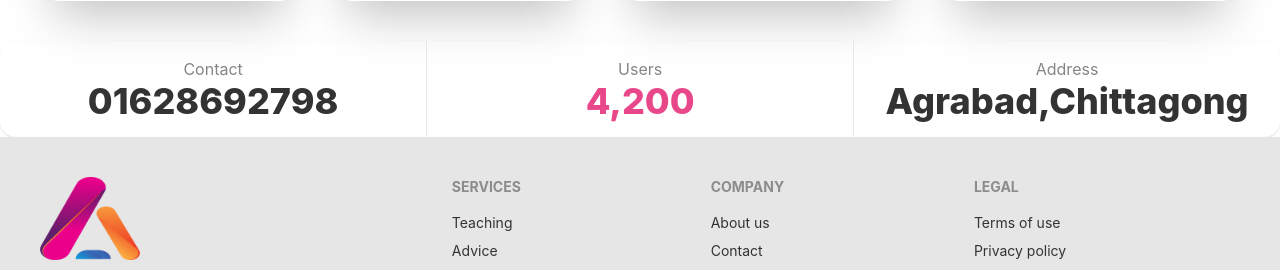
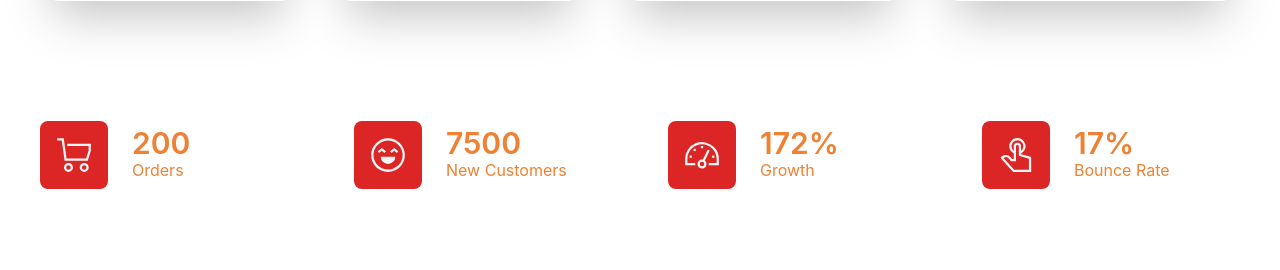
Before and after one commit to rakibul58/abacus-academy, a React (Create React App) app: page / in a window 1280 px wide. Shown: the part 1419-1689 px from the top of the page. Built offline with nearby package versions, Linux system fonts and the light colour scheme.

Commit message:
home page done for now

```diff
--- a/package.json
+++ b/package.json
@@ -9,7 +9,9 @@
     "daisyui": "^2.38.0",
     "react": "^18.2.0",
     "react-dom": "^18.2.0",
+    "react-helmet": "^6.1.0",
     "react-icons": "^4.6.0",
+    "react-photo-view": "^1.2.3",
     "react-router-dom": "^6.4.3",
     "react-scripts": "5.0.1",
     "web-vitals": "^2.1.4"
--- a/src/Pages/About/About.js
+++ b/src/Pages/About/About.js
@@ -1,30 +1,30 @@
 import React from 'react';
+import MyHelmet from '../../components/MyHelmet';
+import MyPhotoViewer from '../../components/MyPhotoViewer';
 // import ismail  from '../../../images/ismail.jpeg'
 import ismail from '../../images/ismail.jpeg'
 import rakib from '../../images/rakib.jpg'
 
 const About = () => {
   return (
-    <div>
-      <div className=" px-4 py-6 text-3xl font-semibold text-center text-secondary-focus text-bold">About
-        Abacus Academy
-
-
-      </div >
-      <p className='text-1xl font-semibold text-center py-2'>Our objective is to create a skillful nation<br /> and spreading knowledge around. So join ud if you also want to be enlightened.</p>
-
-
+    <div className='px-4'>
+      <MyHelmet>About</MyHelmet>
+      <h1 className=" px-4 py-6 text-3xl font-semibold text-center text-secondary-focus text-bold">
+        About Abacus Academy
+      </h1 >
+      <p className='text-1xl font-semibold text-center py-2'>
+        Our objective is to create a skillful nation<br /> and spreading knowledge around. So join us if you also want to be enlightened.
+      </p>
       <div className='flex flex-wrap justify-center gap-10 my-10'>
-
         <div className="card w-96 bg-base-100 shadow-2xl">
-          <figure><img src={ismail} className='mask mask-circle object-cover w-24' alt="Shoes" /></figure>
+          <figure><MyPhotoViewer src={ismail}><img src={ismail} className='mask mask-circle object-cover w-24' alt="Shoes" /></MyPhotoViewer></figure>
           <div className="card-body">
             <h2 className="card-title text-secondary">Mohammad Ismail Emon</h2>
             <p>CEO</p>
           </div>
         </div>
         <div className="card w-96 bg-base-100 shadow-2xl pt-5">
-          <figure><img src={rakib} className='mask mask-circle object-cover w-24' alt="Shoes" /></figure>
+          <figure><MyPhotoViewer src={rakib}><img src={rakib} className='mask mask-circle object-cover w-24' alt="Shoes" /></MyPhotoViewer></figure>
           <div className="card-body">
             <h2 className="card-title text-secondary">Muhammed Rakibul Hasan</h2>
             <p>CEO</p>
--- a/src/Pages/Contact/Contact.js
+++ b/src/Pages/Contact/Contact.js
@@ -1,8 +1,10 @@
 import React from 'react';
+import MyHelmet from '../../components/MyHelmet';
 
 const Contact = () => {
     return (
         <div>
+            <MyHelmet>Contact</MyHelmet>
             <h1 className="text-6xl">This is contact</h1>
         </div>
     );
--- a/src/Pages/Home/Home/Home.js
+++ b/src/Pages/Home/Home/Home.js
@@ -1,4 +1,5 @@
 import React from 'react';
+import MyHelmet from '../../../components/MyHelmet';
 import Banner from '../Banner/Banner';
 import CoreFeatures from '../CoreFeatures/CoreFeatures';
 import Info from '../Info/Info';
@@ -6,6 +7,7 @@
 const Home = () => {
     return (
         <div>
+            <MyHelmet>Home</MyHelmet>
             <Banner></Banner>
             <CoreFeatures></CoreFeatures>
             <Info></Info>
--- a/src/Pages/Home/Info/Info.js
+++ b/src/Pages/Home/Info/Info.js
@@ -2,29 +2,65 @@
 
 const Info = () => {
   return (
-        <div >
-            {/* flex flex-wrap justify-center gap-10 my-10  wrap korle shundor dekhai na tai scrooll korar moto rakhsi  */      }
-            <div className="stats shadow flex ">
-
-  <div className="stat place-items-center">
-    <div className="stat-title">Contact</div>
-    <div className="stat-value">01628692798</div>
-    {/* <div className="stat-desc">From January 1st to February 1st</div> */}
+    <div className='my-20'>
+      <section className="p-6 my-6 text-gray-800">
+        <div className="container grid grid-cols-1 gap-6 mx-auto sm:grid-cols-2 xl:grid-cols-4">
+          <div className="flex p-4 space-x-4 rounded-lg md:space-x-6 bg-base text-warning">
+            <div className="flex justify-center p-2 align-middle rounded-lg sm:p-4 bg-red-600">
+              <svg xmlns="http://www.w3.org/2000/svg" viewBox="0 0 512 512" fill="currentColor" className="h-9 w-9 text-gray-100">
+                <polygon points="160 96.039 160 128.039 464 128.039 464 191.384 428.5 304.039 149.932 304.039 109.932 16 16 16 16 48 82.068 48 122.068 336.039 451.968 336.039 496 196.306 496 96.039 160 96.039"></polygon>
+                <path d="M176.984,368.344a64.073,64.073,0,0,0-64,64h0a64,64,0,0,0,128,0h0A64.072,64.072,0,0,0,176.984,368.344Zm0,96a32,32,0,1,1,32-32A32.038,32.038,0,0,1,176.984,464.344Z"></path>
+                <path d="M400.984,368.344a64.073,64.073,0,0,0-64,64h0a64,64,0,0,0,128,0h0A64.072,64.072,0,0,0,400.984,368.344Zm0,96a32,32,0,1,1,32-32A32.038,32.038,0,0,1,400.984,464.344Z"></path>
+              </svg>
             </div>
-
-  <div className="stat place-items-center">
-    <div className="stat-title">Users</div>
-    <div className="stat-value text-secondary">4,200</div>
-    {/* <div className="stat-desc text-secondary">↗︎ 40 (2%)</div> */}
+            <div className="flex flex-col justify-center align-middle">
+              <p className="text-3xl font-semibold leading-none">200</p>
+              <p className="capitalize">Orders</p>
             </div>
-
-  <div className="stat place-items-center">
-    <div className="stat-title">Address </div>
-    <div className="stat-value">Agrabad,Chittagong</div>
-    {/* <div className="stat-desc">↘︎ 90 (14%)</div> */}
           </div>
-
+          <div className="flex p-4 space-x-4 rounded-lg md:space-x-6 bg-base text-warning">
+            <div className="flex justify-center p-2 align-middle rounded-lg sm:p-4 bg-red-600">
+              <svg xmlns="http://www.w3.org/2000/svg" viewBox="0 0 512 512" fill="currentColor" className="h-9 w-9 text-gray-100">
+                <path d="M256,16C123.452,16,16,123.452,16,256S123.452,496,256,496,496,388.548,496,256,388.548,16,256,16ZM403.078,403.078a207.253,207.253,0,1,1,44.589-66.125A207.332,207.332,0,0,1,403.078,403.078Z"></path>
+                <path d="M256,384A104,104,0,0,0,360,280H152A104,104,0,0,0,256,384Z"></path>
+                <polygon points="205.757 228.292 226.243 203.708 168 155.173 109.757 203.708 130.243 228.292 168 196.827 205.757 228.292"></polygon>
+                <polygon points="285.757 203.708 306.243 228.292 344 196.827 381.757 228.292 402.243 203.708 344 155.173 285.757 203.708"></polygon>
+              </svg>
             </div>
+            <div className="flex flex-col justify-center align-middle">
+              <p className="text-3xl font-semibold leading-none">7500</p>
+              <p className="capitalize">New customers</p>
+            </div>
+          </div>
+          <div className="flex p-4 space-x-4 rounded-lg md:space-x-6 bg-base text-warning">
+            <div className="flex justify-center p-2 align-middle rounded-lg sm:p-4 bg-red-600">
+              <svg xmlns="http://www.w3.org/2000/svg" viewBox="0 0 512 512" fill="currentColor" className="h-9 w-9 text-gray-100">
+                <path d="M425.706,142.294A240,240,0,0,0,16,312v88H160V368H48V312c0-114.691,93.309-208,208-208s208,93.309,208,208v56H352v32H496V312A238.432,238.432,0,0,0,425.706,142.294Z"></path>
+                <rect width="32" height="32" x="80" y="264"></rect>
+                <rect width="32" height="32" x="240" y="128"></rect>
+                <rect width="32" height="32" x="136" y="168"></rect>
+                <rect width="32" height="32" x="400" y="264"></rect>
+                <path d="M297.222,335.1l69.2-144.173-28.85-13.848L268.389,321.214A64.141,64.141,0,1,0,297.222,335.1ZM256,416a32,32,0,1,1,32-32A32.036,32.036,0,0,1,256,416Z"></path>
+              </svg>
+            </div>
+            <div className="flex flex-col justify-center align-middle">
+              <p className="text-3xl font-semibold leading-none">172%</p>
+              <p className="capitalize">Growth</p>
+            </div>
+          </div>
+          <div className="flex p-4 space-x-4 rounded-lg md:space-x-6 bg-base text-warning">
+            <div className="flex justify-center p-2 align-middle rounded-lg sm:p-4 bg-red-600">
+              <svg xmlns="http://www.w3.org/2000/svg" viewBox="0 0 512 512" fill="currentColor" className="h-9 w-9 text-gray-100">
+                <path d="M454.423,278.957,328,243.839v-8.185a116,116,0,1,0-104,0V312H199.582l-18.494-22.6a90.414,90.414,0,0,0-126.43-13.367,20.862,20.862,0,0,0-8.026,33.47L215.084,496H472V302.08A24.067,24.067,0,0,0,454.423,278.957ZM192,132a84,84,0,1,1,136,65.9V132a52,52,0,0,0-104,0v65.9A83.866,83.866,0,0,1,192,132ZM440,464H229.3L79.141,297.75a58.438,58.438,0,0,1,77.181,11.91l28.1,34.34H256V132a20,20,0,0,1,40,0V268.161l144,40Z"></path>
+              </svg>
+            </div>
+            <div className="flex flex-col justify-center align-middle">
+              <p className="text-3xl font-semibold leading-none">17%</p>
+              <p className="capitalize">Bounce rate</p>
+            </div>
+          </div>
+        </div>
+      </section>
     </div>
   );
 };
--- /dev/null
+++ b/src/components/MyHelmet.js
@@ -0,0 +1,12 @@
+import React from 'react';
+import {Helmet} from "react-helmet";
+
+const MyHelmet = ({children}) => {
+    return (
+        <Helmet>
+            <title>{children}</title>
+        </Helmet>
+    );
+};
+
+export default MyHelmet;
--- /dev/null
+++ b/src/components/MyPhotoViewer.js
@@ -0,0 +1,14 @@
+import React from 'react';
+import { PhotoProvider, PhotoView } from 'react-photo-view';
+
+const MyPhotoViewer = ({children , src}) => {
+    return (
+        <PhotoProvider>
+            <PhotoView src={src}>
+                {children}
+            </PhotoView>
+        </PhotoProvider>
+    );
+};
+
+export default MyPhotoViewer;
--- a/src/index.js
+++ b/src/index.js
@@ -3,6 +3,7 @@
 import './index.css';
 import App from './App';
 import reportWebVitals from './reportWebVitals';
+import 'react-photo-view/dist/react-photo-view.css';
 
 const root = ReactDOM.createRoot(document.getElementById('root'));
 root.render(
```
Also changed, not shown: src/Pages/Home/CoreFeatures/CoreFeatures.js (+5 -4 lines), 1 other file (tests, documents, lock files or other folders). Lines whose indentation alone changed are shown as unchanged.
